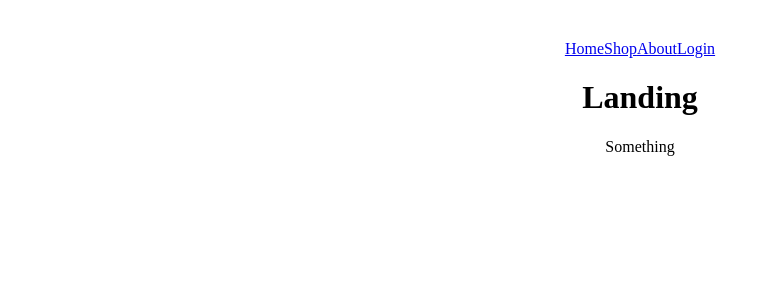
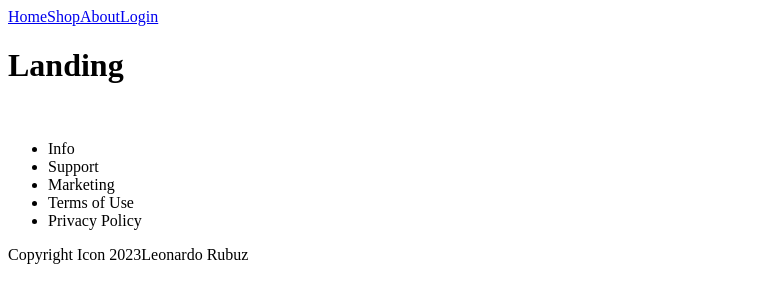
Before and after one commit to LeonardoRubuz/bookstore, a React (Vite) app: page /book in a window 1280 px wide. Shown: the top 302 px of the page, without its empty margins (0-769 px from the left). Built offline with nearby package versions, Linux system fonts and the light colour scheme.

Commit message:
footer elements added

```diff
--- a/src/App.jsx
+++ b/src/App.jsx
@@ -1,5 +1,5 @@
 import { BrowserRouter, Routes, Route } from 'react-router-dom'
-import './App.css'
+//import './App.css'
 import Login from './pages/login'
 import About from './pages/about'
 import Shop from './pages/shop'
--- a/src/components/Footer.jsx
+++ b/src/components/Footer.jsx
@@ -1,7 +1,22 @@
 function Footer() {
     return (
         <footer>
-            Something
+            <div>
+                <img src="" alt="" />
+                <img src="" alt="" />
+            </div>
+            <ul>
+                <li>Info</li>
+                <li>Support</li>
+                <li>Marketing</li>
+                <li>Terms of Use</li>
+                <li>Privacy Policy</li>
+            </ul>
+            <div>
+                <span>Copyright Icon  </span>
+                <span>2023</span>
+                <span>Leonardo Rubuz</span>
+            </div>
         </footer>
      );
 }
```
